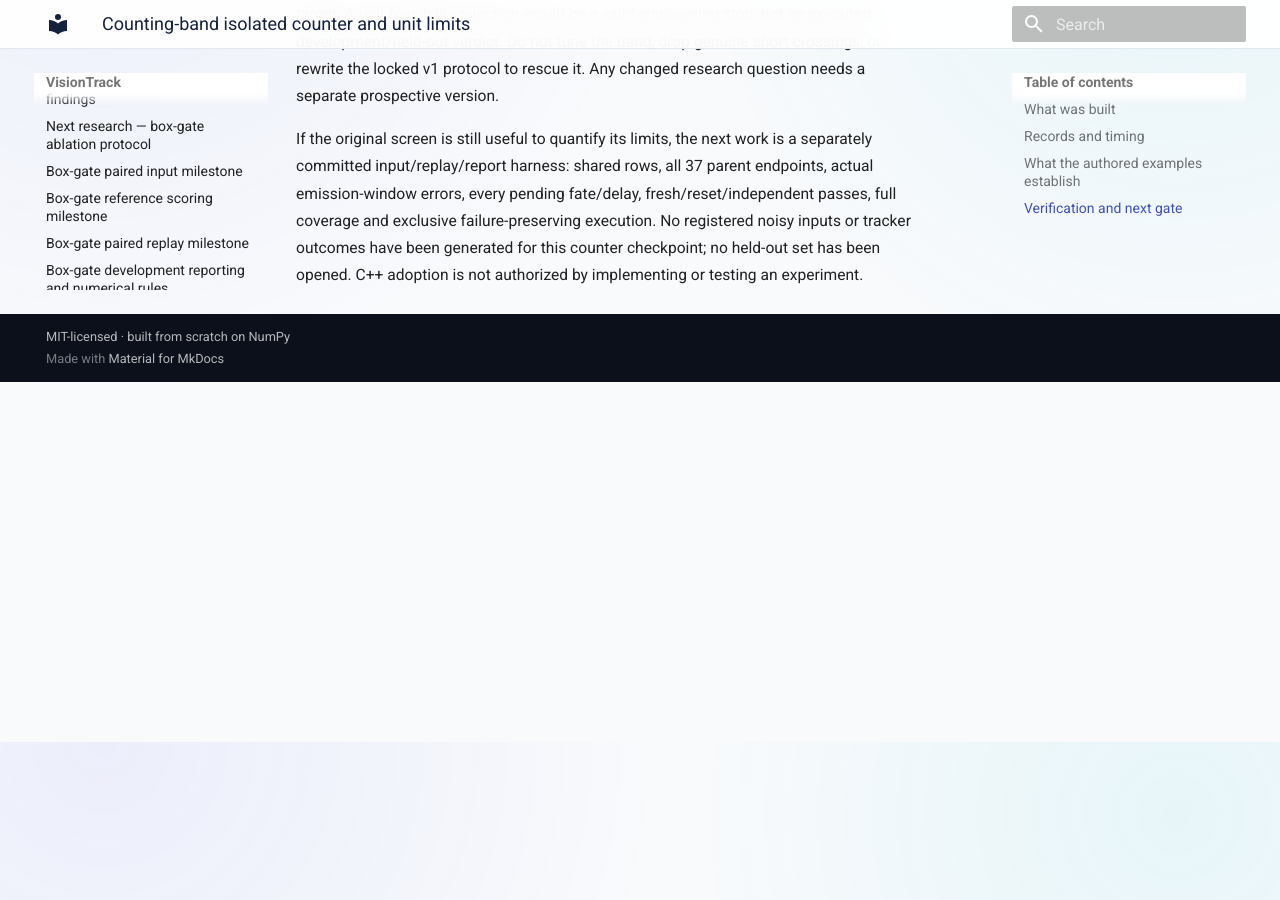
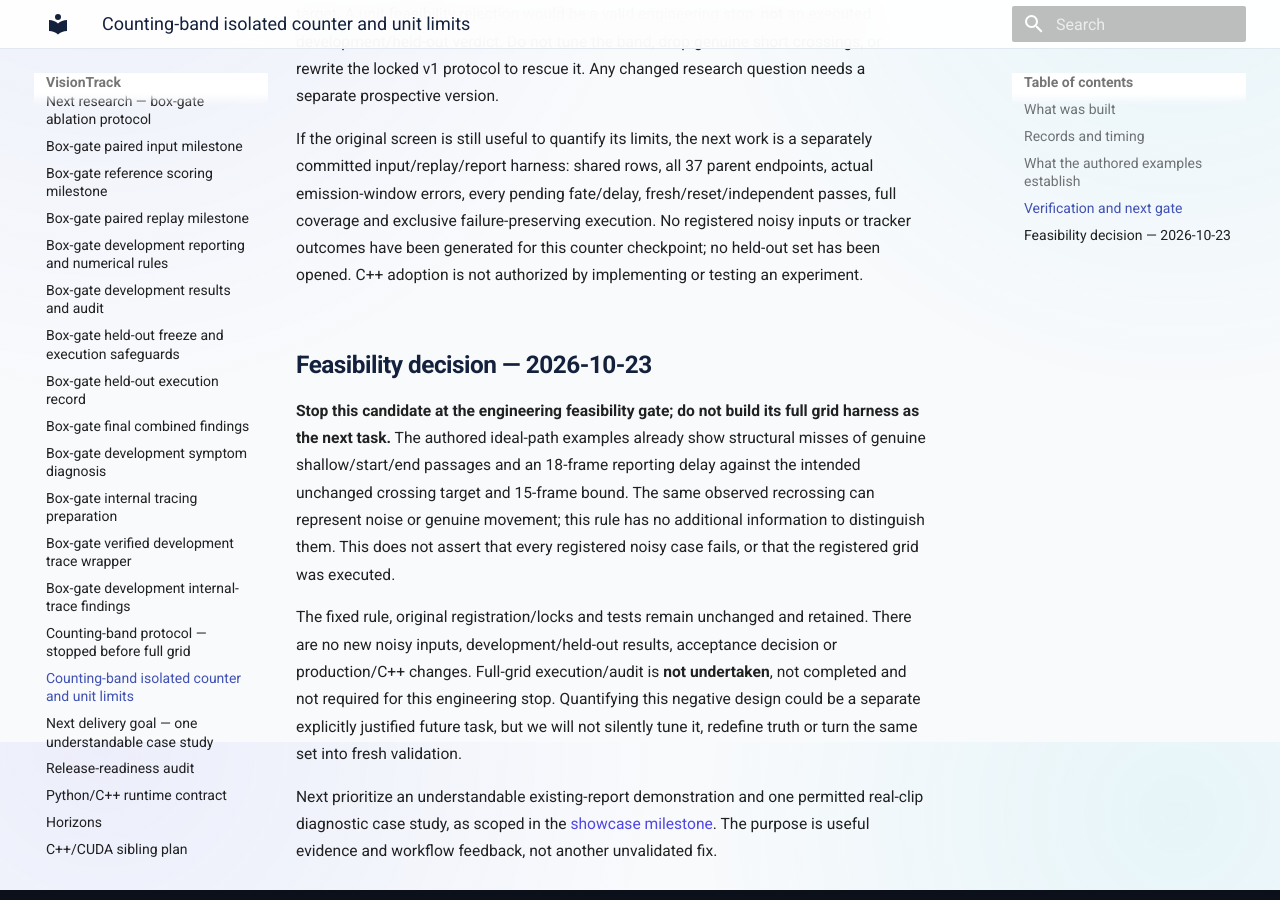
Before and after one commit to hulagerushikesh/visiontrack, an MkDocs documentation site: the page built from docs/CROSSING_BAND_COUNTER.md, in a window 1280 px wide and 900 px high, scrolled down 2858 px. Built offline with MkDocs 1.6.1 and Material for MkDocs 9.7.7, drawn with Linux system fonts in a browser that asks for light colours.

Commit message:
Stop counting-band candidate at feasibility and scope public case study

```diff
--- a/docs/CROSSING_BAND_COUNTER.md
+++ b/docs/CROSSING_BAND_COUNTER.md
@@ -100,3 +100,24 @@ fresh/reset/independent passes, full coverage and exclusive failure-preserving
 execution. No registered noisy inputs or tracker outcomes have been generated
 for this counter checkpoint; no held-out set has been opened. C++ adoption is
 not authorized by implementing or testing an experiment.
+
+## Feasibility decision — 2026-10-23
+
+**Stop this candidate at the engineering feasibility gate; do not build its full
+grid harness as the next task.** The authored ideal-path examples already show
+structural misses of genuine shallow/start/end passages and an 18-frame reporting
+delay against the intended unchanged crossing target and 15-frame bound. The
+same observed recrossing can represent noise or genuine movement; this rule has
+no additional information to distinguish them. This does not assert that every
+registered noisy case fails, or that the registered grid was executed.
+
+The fixed rule, original registration/locks and tests remain unchanged and
+retained. There are no new noisy inputs, development/held-out results, acceptance
+decision or production/C++ changes. Full-grid execution/audit is **not undertaken**,
+not completed and not required for this engineering stop. Quantifying this
+negative design could be a separate explicitly justified future task, but we will
+not silently tune it, redefine truth or turn the same set into fresh validation.
+
+Next prioritize an understandable existing-report demonstration and one permitted
+real-clip diagnostic case study, as scoped in the [showcase milestone](SHOWCASE_MILESTONE.md).
+The purpose is useful evidence and workflow feedback, not another unvalidated fix.
--- a/docs/NEXT_STEPS.md
+++ b/docs/NEXT_STEPS.md
@@ -415,14 +415,26 @@ replace RQ5 with an unregistered traffic claim.
 - [x] Implement the [isolated counter](CROSSING_BAND_COUNTER.md) and 64 authored
       boundary/gap/reversal/timing tests. Retain real short-passage misses,
       unfinished/canceled state and excessive delay; no association/default change.
-- [ ] Review its structural misses/delay before full-grid investment. An authored
-      feasibility rejection is not a study verdict; do not tune v1 to rescue it.
-- [ ] Build/commit the complete new input/replay/report harness before its full
-      development grid, then freeze/open genuinely fresh held-out evidence once.
-      Do not tune v1 or relabel either consumed set as untouched validation.
-- [ ] Independently audit the new study and retain failures/no-effect as well
-      as gains. Counting-only changes cannot establish better ID/localization.
+- [x] Review structural misses/delay: [stop at engineering feasibility](CROSSING_BAND_COUNTER.md#feasibility-decision-2026-10-23).
+      Retain genuine-passage misses and the excessive-delay example. This is
+      not an executed study verdict; registration/locks remain unchanged.
+- Not undertaken after this stop: full-grid input/replay/report harness,
+      development/held-out execution and audit. Do not mark these complete,
+      silently tune v1 or relabel consumed evidence as untouched validation.
 - [ ] Validate any transfer claim on representative rights-reviewed evidence.
+
+## Active delivery goal — one understandable case study
+
+See the [showcase milestone, audience and conditional effort estimates](SHOWCASE_MILESTONE.md).
+
+- [ ] Prepare a short existing-report demo: explain one mistake, one trade-off
+      and the supported decision. Label synthetic evidence explicitly.
+- [ ] Admit one permitted real clip with an explicit task, detector and checked
+      labels; data acquisition/permission is not assumed complete.
+- [ ] Produce one fixed comparison and reproducible, visually understandable
+      report. Retain negative results; one clip is not a general accuracy claim.
+- [ ] Review it with an interested practitioner if available; record workflow
+      feedback without calling it a validated partnership or product demand.
 
 ## Deferred research compute
 
--- a/docs/PROGRESS_OVERVIEW.md
+++ b/docs/PROGRESS_OVERVIEW.md
@@ -113,15 +113,18 @@ C++ adoption.
   noisy observations, tracker runs or comparative research outcomes.
 - [x] Implement/test the [isolated state machine](CROSSING_BAND_COUNTER.md) and
   emission-time records: 64 authored tests, including genuine misses and delay.
-- [ ] Review structural safety costs before investing in a complete study;
-  reject at unit feasibility if appropriate without claiming a study verdict.
-- [ ] Build/commit the full input/replay/report harness, then run development.
-- [ ] Freeze/open fresh held-out evidence once; independently audit all results.
+- [x] Review structural safety costs: **stop at engineering feasibility** because
+  authored ideal paths expose genuine misses and excessive reporting delay.
+  This is not an executed development/held-out verdict.
+- Not undertaken after that stop: full input/replay/report harness, development
+  grid, held-out execution and result audit. These are not completed study steps
+  or the active backlog; definitions, locks and negative examples are retained.
 
 The candidate's 0.25-unit toy band may reject jitter but also miss real short
 passages or delay counting. Per-case misses/extras and both event/emission-time
 window errors must not worsen; every emitted event must confirm within 15
 frames. No acceptance or real-world transfer is established by this design.
+See the [recorded feasibility decision](CROSSING_BAND_COUNTER.md#feasibility-decision-2026-10-23).
 
 ### Research and real data
 
@@ -183,13 +186,17 @@ no GPU path or weakened parity is justified by the current plan.
 
 ## Immediate next action
 
-The [isolated counter](CROSSING_BAND_COUNTER.md) and authored edge-case tests are
-complete. Review the structural short/start/end passage misses and reporting
-delay before full-grid investment. If the original screen remains useful to
-quantify its limits, build the guarded replay/report harness before any complete
-study grid; do not tune away unfavorable truth or rules. Unit feasibility is not
-a development/held-out verdict. The box-gate study and its diagnosis are finished;
-neither opened set may become untouched validation again. No footage or owner
-assistance is needed for this engineering step. Real recording, usability
-walkthrough and discovery remain separate pending work. C++ stays in maintenance
-until a useful behavior earns an explicitly accepted parity handoff.
+The counter's engineering feasibility review is complete: **stop the fixed band
+candidate**, retain its examples/locks and do not invest in its full grid now.
+This is not a development/held-out verdict. The box-gate study and diagnosis are
+finished; neither opened set may become untouched validation again.
+
+Follow the [bounded showcase plan](SHOWCASE_MILESTONE.md): first prepare a short,
+understandable existing-report demonstration, then one permitted real-clip
+diagnostic case study. Its proposed first audience is fixed-camera CV engineers
+and applied researchers, not a validated market. Technical case-study effort is
+estimated at 4–5 focused working days **after usable permitted data/labels are
+ready**, with external permission/review delays separate. The alpha can already
+be shown with synthetic evidence labelled honestly; real-world improvement is
+not yet proved. Real recording, usability and discovery remain pending. C++ stays
+in maintenance until useful behavior earns an explicitly accepted parity handoff.
--- /dev/null
+++ b/docs/SHOWCASE_MILESTONE.md
@@ -0,0 +1,107 @@
+# Next goal: one understandable tracking-reliability case study
+
+Planning checkpoint: **2026-10-23**. This is a bounded delivery plan, not a
+new accuracy claim, validated customer segment, or promised completion date.
+
+## What we can show now
+
+VisionTrack is a research alpha: a tracker, a local-first Reliability Lab and
+learning material. C++ is its released, parity-checked execution engine. The
+current public site can be demonstrated now with its synthetic/illustrative
+evidence labelled honestly. We do not need to invent a better tracker before
+showing a useful diagnostic workflow.
+
+One completed experiment already provides a concrete lesson: turning off a
+rejection gate removed ID switches in the tested synthetic scenes but worsened
+other tracking/counting measures. We rejected that change rather than presenting
+one improved metric as an overall improvement. This is evidence of the Lab's
+diagnostic purpose, not proof of customer value or real-world accuracy.
+
+## Who the first demonstration is for
+
+**Primary audience hypothesis:** computer-vision engineers and applied tracking
+researchers evaluating detector/tracker combinations for fixed-camera counting
+or trajectories. Their proposed task is: “Help me understand a failure and avoid
+shipping a misleading improvement.” Traffic analytics is a useful first context,
+not a selected commercial vertical. Jan's written feedback is one domain input,
+not a partnership, buying commitment or market validation.
+
+**Secondary audience:** students and researchers learning tracking and controlled
+evaluation. Learning material is useful today, but learner interest alone would
+not validate an engineering product. General consumers, worldwide person search,
+face recognition and a large surveillance platform are outside this milestone.
+
+## Finish line
+
+One permitted real clip, one narrowly defined tracking task, and one readable
+case study showing:
+
+- The input, camera/detector context, evaluated range and known limitations.
+- Independently checked reference labels for that task; missing labels are not
+  treated as evidence that nothing happened.
+- The unchanged baseline and one justified, prospectively fixed comparison on
+  identical detections, with relevant trade-offs and no cherry-picked winner.
+- At least one visually understandable failure, with any pictures shared only
+  under explicit permission. A private clip can remain private.
+- A reproducible local report and a short explanation of what decision the
+  evidence supports, including “reject” or “insufficient evidence.”
+- One outside practitioner's usability feedback, if a willing reviewer is
+  available. Absence of feedback leaves that checkbox open, not product-validated.
+
+This is a **single-clip diagnostic case study**, not a general accuracy benchmark,
+independent validation of a tuned fix, re-entry risk certification or research
+novelty claim. Any later acceptance claim needs separate representative evidence
+and a frozen evaluation. A two-person rehearsal cannot establish low error risk.
+
+## Checklist and planning estimates
+
+Estimates assume focused working days, usable inputs and timely human review.
+They are effort estimates, not background work or calendar guarantees.
+
+| Order | Deliverable | State | Estimated effort / dependency |
+| --- | --- | --- | --- |
+| 1 | Stop the fixed counting-band candidate at its structural feasibility gate | Done; see [counter decision](CROSSING_BAND_COUNTER.md#feasibility-decision-2026-10-23) | Reviewed authored counterexamples; no grid run |
+| 2 | Prepare a 3–5 minute existing-report demonstration: problem, failure, trade-off, decision | Next | About 1 focused day; label synthetic evidence explicitly |
+| 3 | Admit one real clip with permission, task definition, detector and checked labels | Open | About 1 day of technical intake **after** rights/data are ready; acquisition/review time is separate |
+| 4 | Produce the fixed comparison, visual explanation and reproducible report | Open | About 2–3 focused days after step 3; stop on invalid evidence |
+| 5 | Review the case study and obtain one practitioner workflow response | Open | About 1 day of preparation/review, plus their availability |
+
+The real-clip technical case study is approximately **4–5 focused working days
+after admissible data and labels are ready** (steps 3–5). Allow roughly **1–2
+calendar weeks only if** permission, labelling and reviewer availability line up.
+If they do not, finish the synthetic workflow demonstration and report the
+specific missing dependency; do not wait idly or substitute synthetic scores.
+
+A first external pilot is a later checkpoint, not a promised product launch.
+Reserve a separate **4–6 week planning window after an engaged practitioner and
+representative permitted data exist** to test repeated usefulness and scope the
+smallest application. The window can end with rejection or a narrower problem.
+There is no honest date yet for a superior tracker, a paper or product-market fit.
+
+## How to reach people without waiting on one contact
+
+Prepare a short public demo and ask a few relevant engineers/researchers whether
+it helps them explain a real failure or choose between configurations. Existing
+open-source tracking communities and the existing OpenTrafficCam conversation
+are possible routes, subject to community rules and explicit outreach approval.
+Lead with a concrete example and a small feedback request, not a mass mailing or
+an unsupported accuracy claim. Do not publish private footage, contact details,
+unreleased repository content or a new external post without approval.
+
+Continue the broader discovery goal of 5–10 conversations and three prospective
+design partners separately. It is not necessary to wait for all of them before
+showing the research alpha; one response does not establish demand either.
+
+## Owner help and boundaries
+
+The owner need not learn every metric or run terminal commands to help. First
+complete the short [Lab walkthrough](LAB_WALKTHROUGH.md) and say which explanation
+is unclear. For a private recording route, start with the empty-room setup check;
+agree permission, adult consent, storage and retention **before** filming people.
+We can guide recording one step at a time. Existing-dataset use is an alternative
+only after rights and task-label suitability are checked.
+
+No new UI redesign, cloud platform, identity database or C++ port is on this
+critical path. C++ remains maintained at the accepted Python contract. Re-entry
+research stays separate and gated on admissible labels and explicit error risk.
+This plan does not authorize sending messages, publishing assets or uploading data.
--- a/docs/STATUS.md
+++ b/docs/STATUS.md
@@ -157,10 +157,21 @@ first-event/gap/segment semantics and late events without suppressing them.
 equivalence and candidate invariants. Shallow/start/end ideal passages remain
 misses; a retained 18-frame delay exceeds the registered limit. These are unit
 feasibility examples, not registered study outcomes or an accepted accuracy fix.
-Review these structural costs before investing in the full replay/report harness.
+The structural review now **stops this candidate at engineering feasibility**:
+do not build its full grid harness as the next task. This is not a registered
+development/held-out verdict, and the original definitions/locks remain intact.
+See the [decision](CROSSING_BAND_COUNTER.md#feasibility-decision-2026-10-23).
 No new noisy registered inputs/tracker outcomes, held-out opening, production or
 C++ changes. At this checkpoint **1,866 non-slow tests pass**; Ruff and strict
 documentation build pass. The registered artifacts/locks remain unchanged.
+
+The active delivery goal is now [one understandable diagnostic case study](SHOWCASE_MILESTONE.md),
+starting with a short existing-report demo and then a permitted real clip with
+checked labels. The research alpha can be demonstrated now with synthetic
+evidence disclosed; real-world improvement and product demand are not established.
+The proposed first audience is fixed-camera CV engineers/applied researchers.
+The conditional technical estimate is 4–5 focused working days after suitable
+data/labels are available; external acquisition/review delays remain separate.
 
 The Reliability Lab now explains failures, optional
 image verification, and metric trade-offs for beginners. The selective
--- a/mkdocs.yml
+++ b/mkdocs.yml
@@ -113,8 +113,9 @@ nav:
       - Box-gate internal tracing preparation: BOX_GATE_TRACE.md
       - Box-gate verified development trace wrapper: BOX_GATE_TRACE_REPLAY.md
       - Box-gate development internal-trace findings: BOX_GATE_TRACE_FINDINGS.md
-      - Next research — counting-only confirmation-band protocol: CROSSING_BAND_PROTOCOL.md
+      - Counting-band protocol — stopped before full grid: CROSSING_BAND_PROTOCOL.md
       - Counting-band isolated counter and unit limits: CROSSING_BAND_COUNTER.md
+      - Next delivery goal — one understandable case study: SHOWCASE_MILESTONE.md
       - Release-readiness audit: RELEASE_READINESS.md
       - Python/C++ runtime contract: CROSS_RUNTIME_CONTRACT.md
       - Horizons: HORIZONS.md
```
